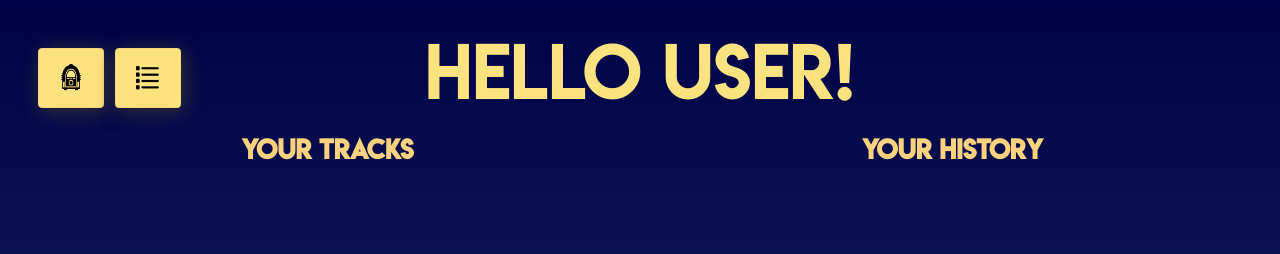
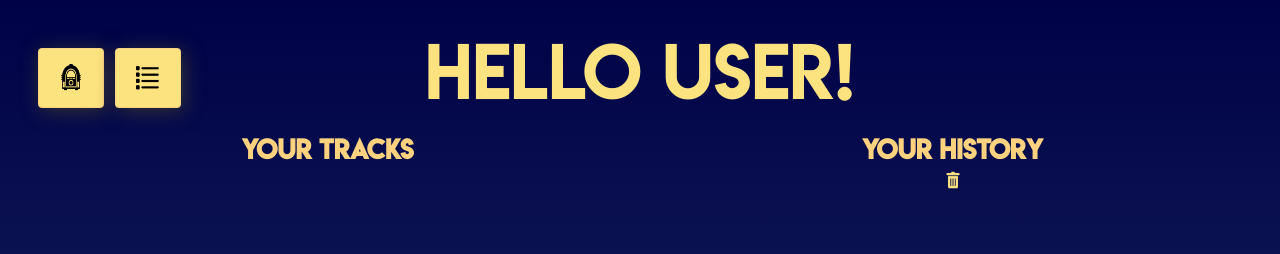
Before and after one commit to adigladi/weatherjukebox, a React (Create React App) app: page /user_main in a window 1280 px wide. Shown: the top 254 px of the page. Built offline with nearby package versions, Linux system fonts and the light colour scheme.

Commit message:
EMPTYYYY

```diff
--- a/src/User_main/User_main.js
+++ b/src/User_main/User_main.js
@@ -36,6 +36,10 @@ class User_main extends Component {
 
   clickRemoveBlacklist = (r) => {
     modelInstance.removeFromBlacklist(r.target.title);
+  }
+
+  clickClearHistory = () => {
+    modelInstance.clearMyHistory();
   }
 
   render() {
@@ -81,7 +85,7 @@ class User_main extends Component {
           <table className="table table-striped">
             <thead>
               <tr>
-                <th scope="col" className="text-center">Your History</th>
+                <th scope="col" className="text-center">Your History<img id="trashbin" src={require("./trash.png")} draggable="false" alt="X" onClick={this.clickClearHistory}/></th>
               </tr>
             </thead>
             <tbody>
--- a/src/data/WeatherModel.js
+++ b/src/data/WeatherModel.js
@@ -625,6 +625,11 @@ const WeatherModel = function () {
     return myHistory
   }
 
+  this.clearMyHistory = function () {
+    myHistory = [];
+    notifyObservers();
+  }
+
   this.addMyTracks = function (track) {
     this.removeMyTracks(track.song.id)
     myTracks.push(track);
```
